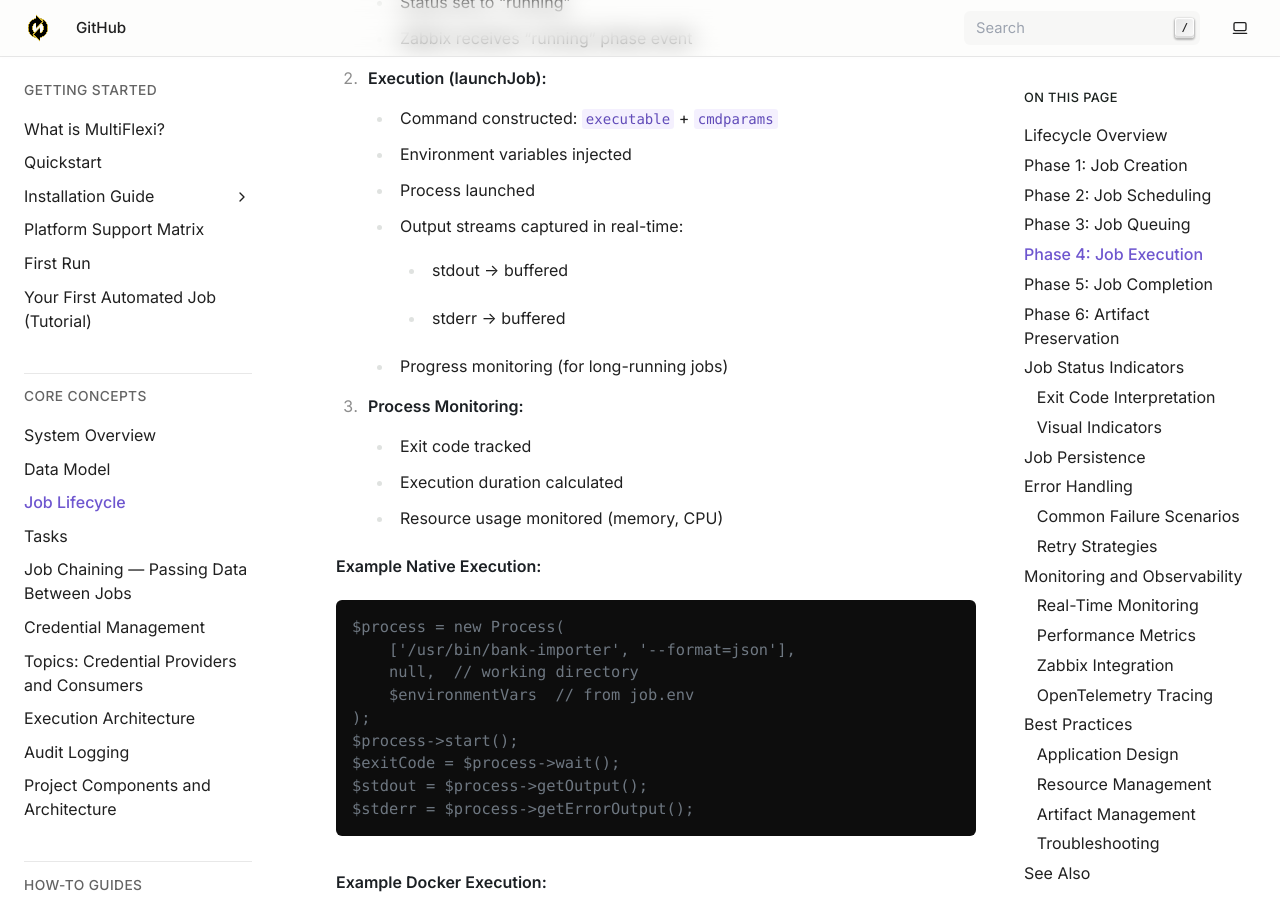
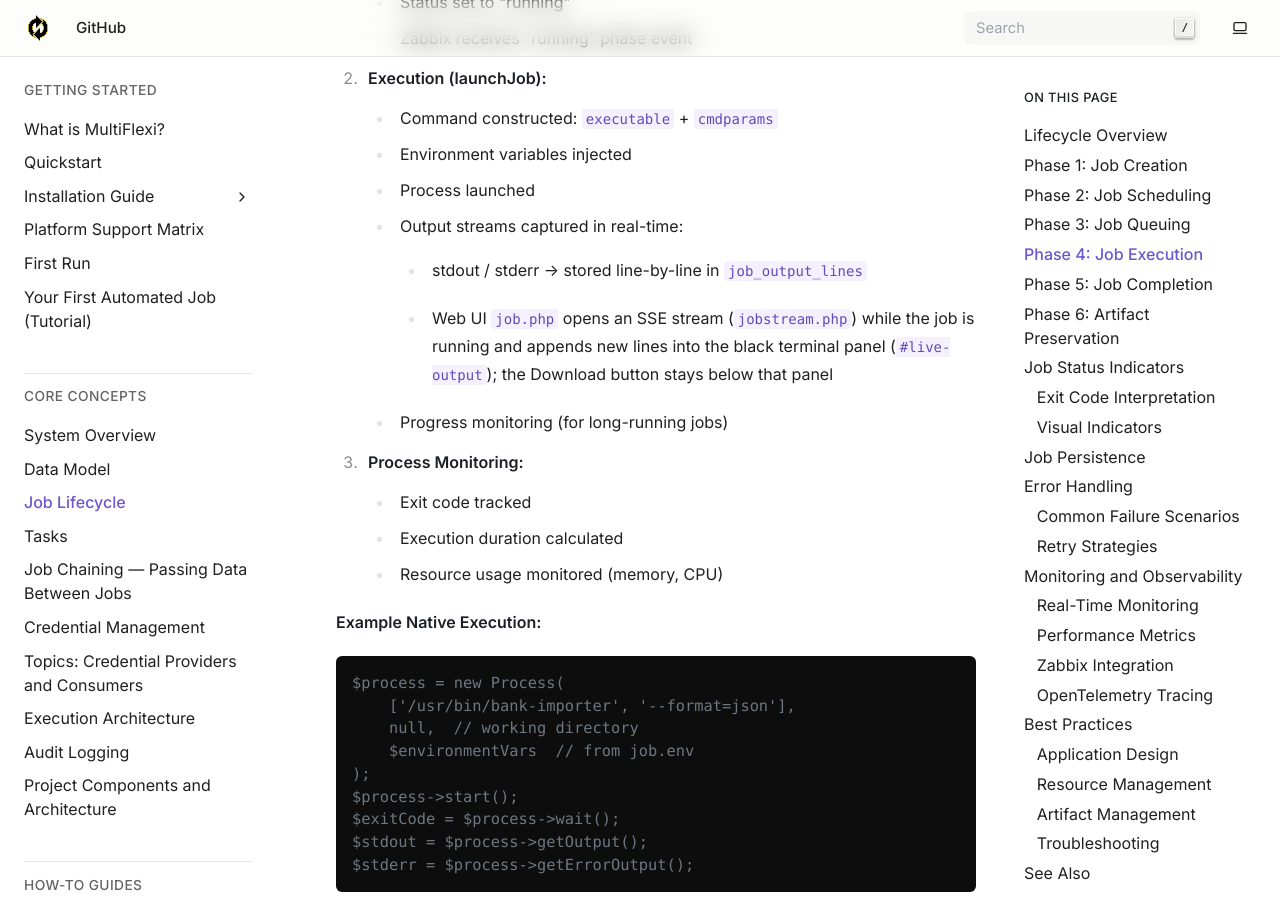
Before and after one commit to VitexSoftware/multiflexi-doc-en, a Sphinx documentation site: the page built from source/concepts/job-lifecycle.rst, in a window 1280 px wide and 900 px high, scrolled down 5135 px. Built offline with Sphinx 7.4.7, drawn with Linux system fonts in a browser that asks for light colours.

Commit message:
Document SSE live job output in the web terminal panel.
Clarify that job.php streams into #live-output via jobstream.php, not WebSocket.

Co-authored-by: Cursor <cursoragent@cursor.com>

```diff
--- a/source/concepts/job-lifecycle.rst
+++ b/source/concepts/job-lifecycle.rst
@@ -166,8 +166,10 @@ Phase 4: Job Execution
    - Process launched
    - Output streams captured in real-time:
 
-     - stdout → buffered
-     - stderr → buffered
+     - stdout / stderr → stored line-by-line in ``job_output_lines``
+     - Web UI ``job.php`` opens an SSE stream (``jobstream.php``) while the
+       job is running and appends new lines into the black terminal panel
+       (``#live-output``); the Download button stays below that panel
 
    - Progress monitoring (for long-running jobs)
 
--- a/source/what-is-multiflexi.rst
+++ b/source/what-is-multiflexi.rst
@@ -95,7 +95,7 @@ Multiple Interfaces
 
 You interact with MultiFlexi through whichever interface fits your workflow:
 
-**Web UI** — Bootstrap 5 dashboard with real-time metrics, company/application/credential management, job history, and live output streaming via WebSocket.
+**Web UI** — Bootstrap 5 dashboard with real-time metrics, company/application/credential management, job history, and live job output streaming via Server-Sent Events (SSE).
 
 **CLI** (``multiflexi-cli``) — full-featured command-line tool for scripting, CI/CD pipelines, and headless administration.
 
```
